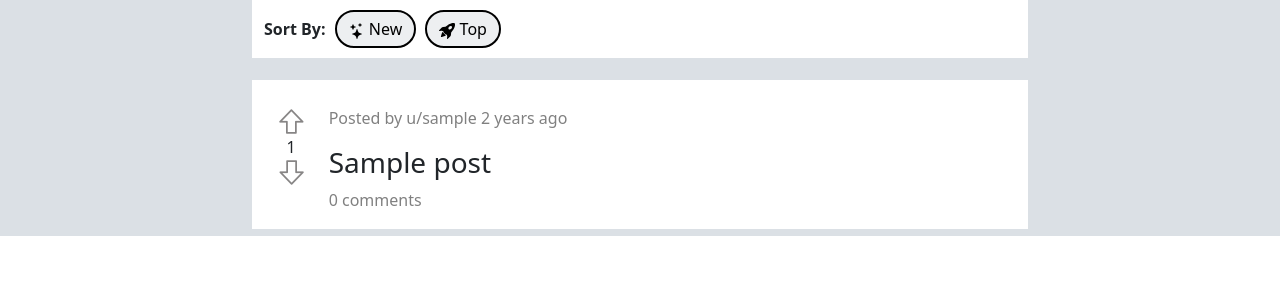
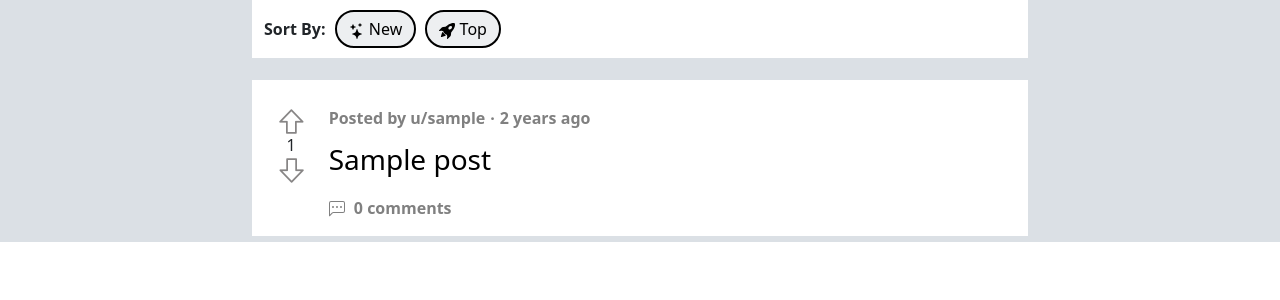
Before and after one commit to Fenshway/roccer, a Flask app: page / in a window 1280 px wide. Shown: the part 71-371 px from the top of the page. Run offline with Flask 3, Linux system fonts and the light colour scheme; tables that the repository leaves empty hold one stand-in row (values such as "Sample post").

Commit message:
Made some small changes to look of home page

```diff
--- a/templates/_layout.html
+++ b/templates/_layout.html
@@ -15,7 +15,7 @@
 
   </style>
   <title>{% block title %}{% endblock %}</title>
-  {% block style %} {% endblock %}
+  {% block style %}{% endblock %}
 </head>
 
 <body>
@@ -32,7 +32,7 @@
     <div class="collapse navbar-collapse justify-content-center" id="navbarSupportedContent">
       <form class="form-inline d-flex mx-auto" action="/search" method="get">
         <input name="topic" class="form-control me-2" type="search" style="width:600px;" placeholder="Search Roccer">
-        <button type="submit" class="btn btn-light">Search</button>
+        <button type="submit" class="btn btn-light search">Search</button>
       </form>
 
 
@@ -43,7 +43,6 @@
             aria-haspopup="true" aria-expanded="false">{{username}}</a>
           <div class="dropdown-menu" aria-labelledby="navbarDropdown">
             <a class="dropdown-item" href="/">Home</a>
-            <a class="dropdown-item" href="#">Search</a>
             <a class="dropdown-item" href="/profile">Profile</a>
             <a class="dropdown-item" href="/profile/settings">Settings</a>
             <div class="dropdown-divider"></div>
--- a/templates/index.html
+++ b/templates/index.html
@@ -92,8 +92,22 @@
     color: gray;
   }
 
+  .text-post p {
+    width: 635px;
+  }
+
   .stored_img img {
-    width: 100%;
+    width: 635px;
+    height: 350px;
+  }
+
+  .stored_vid video {
+    width: 635px;
+    height: 350px;
+  }
+
+  .embedded_vid iframe {
+    width: 635px;
     height: 350px;
   }
 
@@ -101,13 +115,40 @@
     color: gray;
   }
 
-  .post-title {
-    color: black;
+  p.light {
+    margin-bottom: 5px;
   }
 
-  .stored_vid video {
-    width: 100%;
-    height: 350px;
+  .post-header {
+    display: flex;
+    color: #808080;
+  }
+
+  .post-header span {
+    margin-bottom: 13px;
+    font-weight: 600;
+  }
+
+  .header-dot-divider {
+    height: 15px;
+    display: inline-flex;
+    align-items: center;
+    margin: 0px 5px;
+  }
+
+  .post-title h3 {
+    color: black;
+    margin-bottom: 0px;
+  }
+
+  .comment {
+    padding: 10px 0px 10px 50px;
+    color: #808080;
+    font-weight: 600;
+  }
+
+  .comment svg {
+    margin-right: 5px;
   }
 
   .center-sort-container {
@@ -278,20 +319,32 @@
           </button>
         </div>
         <div>
-          <p class="light">Posted by u/{{post.posted_by.username}} {{post.get_time_text()}}</p>
-          <h3>{{post.title}}</h3>
+          <div class="post-header">
+            <span class="">Posted by u/</span>
+            <span>{{post.posted_by.username}}</span>
+            <span class="header-dot-divider">.</span>
+            <span>{{post.get_time_text()}}</span>
+          </div>
+
+          <div class="post-title">
+            <h3>{{post.title}}</h3>
+          </div>
           </a>
         </div>
       </div>
       <div class="content-container">
         {% if post.post_type == "text" %}
-        <p> {{post.post_text}}</p>
+        <div class="text-post">
+          <p> {{post.post_text}}</p>
+        </div>
         {% endif %}
 
         {% if post.post_type == "embedded_video" %}
-        <iframe width=100% height="350" src='{{post.embedded_video_link}}' frameborder="0" allowfullscreen>
+        <div class="embedded_vid">
+          <iframe src='{{post.embedded_video_link}}' frameborder="0" allowfullscreen>
 
-        </iframe>
+          </iframe>
+        </div>
         {% endif %}
         {% if post.post_type == "stored_video" %}
         <div class="stored_vid">
@@ -308,7 +361,25 @@
 
         {% endif %}
       </div>
-      <p class="light content-container">{{post.comments|length}} comments</p>
+
+      {% if post.comments|length != 1 %}
+      <p class="light comment"> <svg xmlns="http://www.w3.org/2000/svg" width="16" height="16" fill="currentColor"
+          class="bi bi-chat-left-dots" viewBox="0 0 16 16">
+          <path
+            d="M14 1a1 1 0 0 1 1 1v8a1 1 0 0 1-1 1H4.414A2 2 0 0 0 3 11.586l-2 2V2a1 1 0 0 1 1-1h12zM2 0a2 2 0 0 0-2 2v12.793a.5.5 0 0 0 .854.353l2.853-2.853A1 1 0 0 1 4.414 12H14a2 2 0 0 0 2-2V2a2 2 0 0 0-2-2H2z" />
+          <path
+            d="M5 6a1 1 0 1 1-2 0 1 1 0 0 1 2 0zm4 0a1 1 0 1 1-2 0 1 1 0 0 1 2 0zm4 0a1 1 0 1 1-2 0 1 1 0 0 1 2 0z" />
+        </svg> {{post.comments|length}} comments</p>
+
+      {% else %}
+      <p class="light comment"> <svg xmlns="http://www.w3.org/2000/svg" width="16" height="16" fill="currentColor"
+          class="bi bi-chat-left-dots" viewBox="0 0 16 16">
+          <path
+            d="M14 1a1 1 0 0 1 1 1v8a1 1 0 0 1-1 1H4.414A2 2 0 0 0 3 11.586l-2 2V2a1 1 0 0 1 1-1h12zM2 0a2 2 0 0 0-2 2v12.793a.5.5 0 0 0 .854.353l2.853-2.853A1 1 0 0 1 4.414 12H14a2 2 0 0 0 2-2V2a2 2 0 0 0-2-2H2z" />
+          <path
+            d="M5 6a1 1 0 1 1-2 0 1 1 0 0 1 2 0zm4 0a1 1 0 1 1-2 0 1 1 0 0 1 2 0zm4 0a1 1 0 1 1-2 0 1 1 0 0 1 2 0z" />
+        </svg> {{post.comments|length}} comment</p>
+      {% endif %}
     </div>
   </div>
 
--- a/templates/profile.html
+++ b/templates/profile.html
@@ -7,7 +7,7 @@
     padding: 0;
     margin: 0;
     background-color: #DBE0E5;
-    font-family: sans-serif;
+    font-family: system-ui, -apple-system, "Segoe UI", Roboto, "Helvetica Neue", "Noto Sans", "Liberation Sans", Arial, sans-serif, "Apple Color Emoji", "Segoe UI Emoji", "Segoe UI Symbol", "Noto Color Emoji"
   }
 
   .containerr {
@@ -34,6 +34,7 @@
   .username {
     text-align: center;
     font-size: 35px;
+    font-weight: 700;
   }
 
   .text-container {
```
